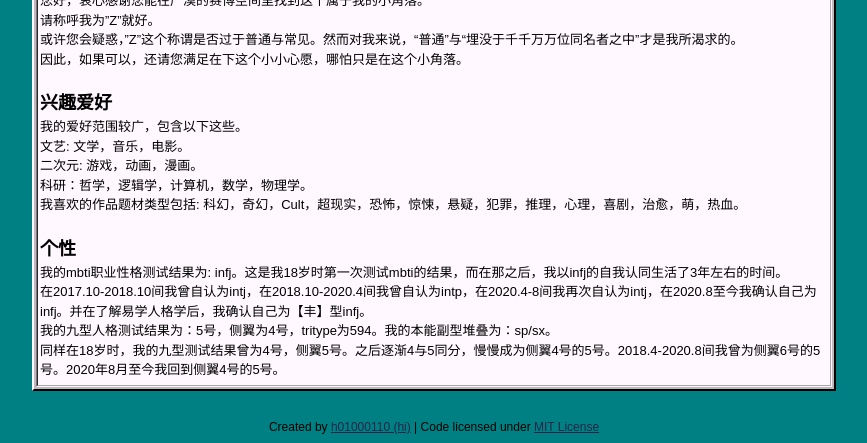
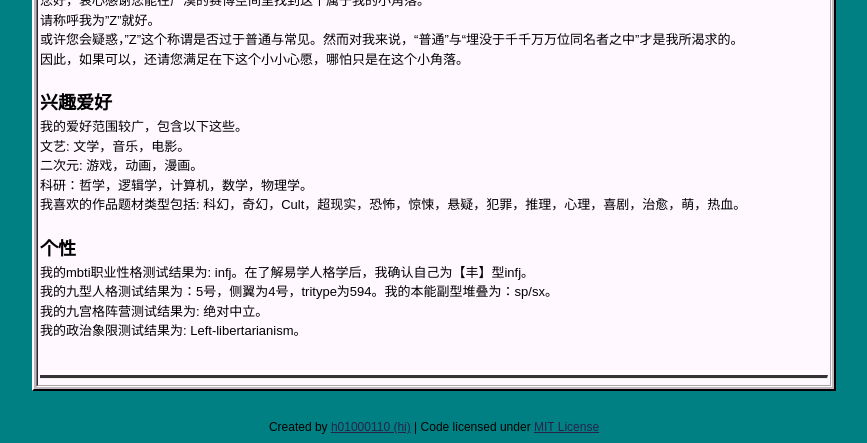
Before and after one commit to player1-Z/player1-Z.github.io, a Jekyll site: the page built from _posts/2020-10-24-Selfintro.md, in a window 1280 px wide, cut to the strip 522-965 px from the top of the page. Shown: the whole strip, without its empty margins (206-1073 px from the left). Built offline with Jekyll 4.4.1, drawn with Linux system fonts in a browser that asks for light colours.

Commit message:
Update 2020-10-24-Selfintro.md

```diff
--- a/_posts/2020-10-24-Selfintro.md
+++ b/_posts/2020-10-24-Selfintro.md
@@ -18,7 +18,7 @@ tags: thoughts
 我喜欢的作品题材类型包括: 科幻，奇幻，Cult，超现实，恐怖，惊悚，悬疑，犯罪，推理，心理，喜剧，治愈，萌，热血。
 
 ## 个性
-我的mbti职业性格测试结果为: infj。这是我18岁时第一次测试mbti的结果，而在那之后，我以infj的自我认同生活了3年左右的时间。
-在2017.10-2018.10间我曾自认为intj，在2018.10-2020.4间我曾自认为intp，在2020.4-8间我再次自认为intj，在2020.8至今我确认自己为infj。并在了解易学人格学后，我确认自己为【丰】型infj。
+我的mbti职业性格测试结果为: infj。在了解易学人格学后，我确认自己为【丰】型infj。
 我的九型人格测试结果为：5号，侧翼为4号，tritype为594。我的本能副型堆叠为：sp/sx。
-同样在18岁时，我的九型测试结果曾为4号，侧翼5号。之后逐渐4与5同分，慢慢成为侧翼4号的5号。2018.4-2020.8间我曾为侧翼6号的5号。2020年8月至今我回到侧翼4号的5号。
+我的九宫格阵营测试结果为: 绝对中立。
+我的政治象限测试结果为: Left-libertarianism。
```
